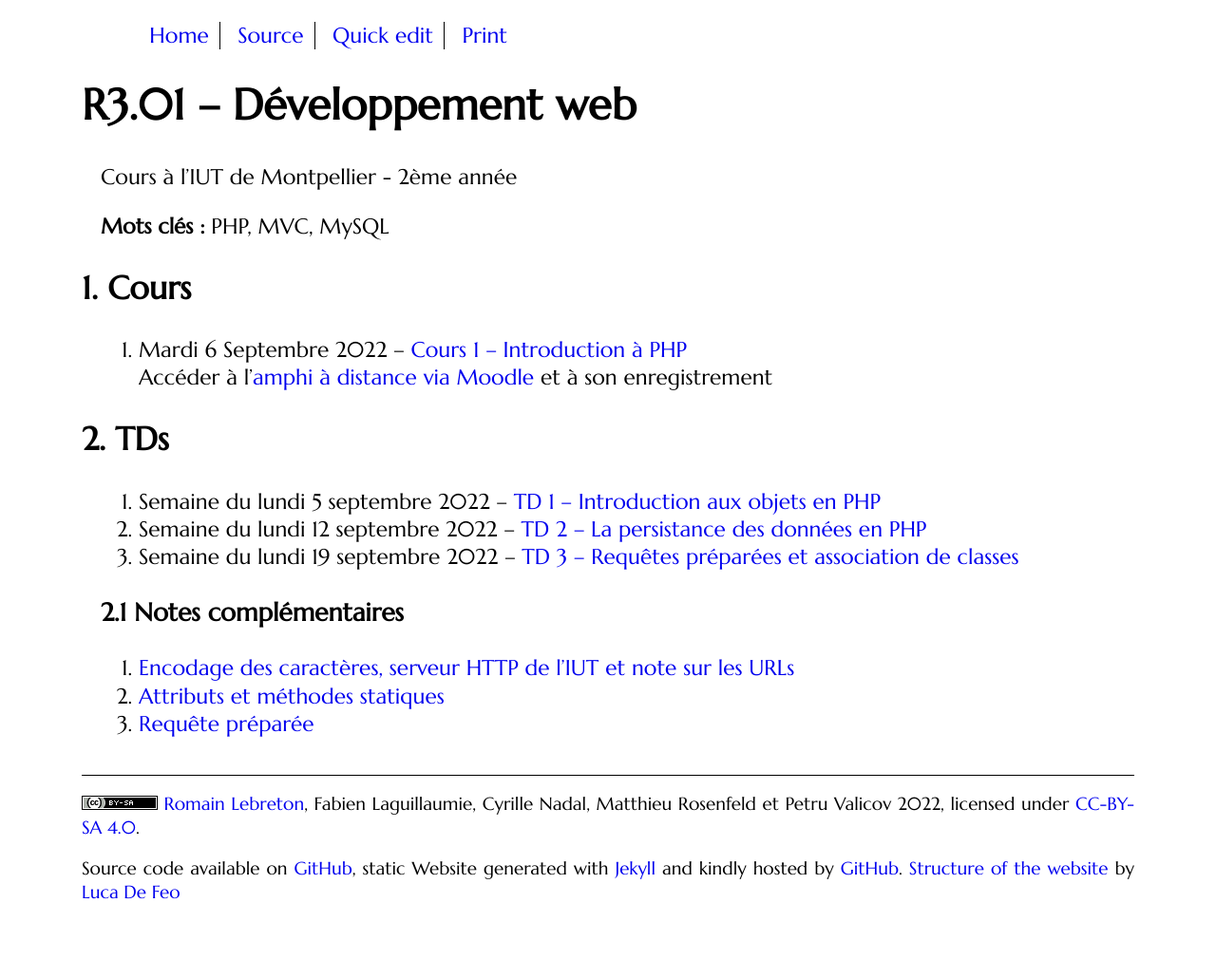
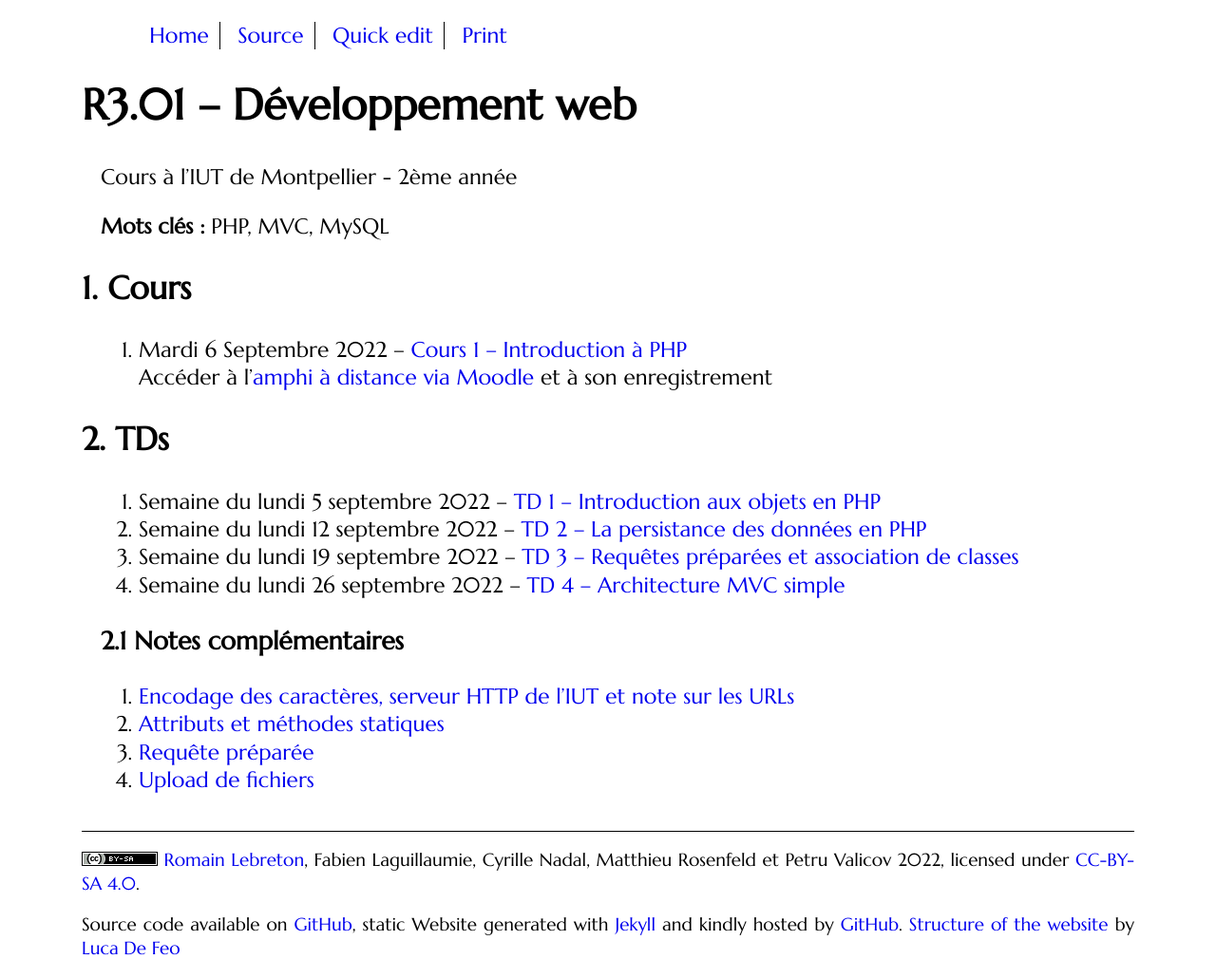
Before and after one commit to romainlebreton/R3.01-DeveloppementWeb, a Jekyll site: the page built from index.md, in a window 1280 px wide. Shown: the whole page at 95% size. Built offline with Jekyll 4.4.1, drawn with Linux system fonts in a browser that asks for light colours; some web fonts are replaced; before the commit the page ends 971 px from its top, so only the background shows below that.

Commit message:
Semaine 4

```diff
--- a/index.md
+++ b/index.md
@@ -19,9 +19,9 @@ Cours à l'IUT de Montpellier - 2ème année
 1. Semaine du lundi 5 septembre 2022 -- [TD 1 -- Introduction aux objets en PHP](tutorials/tutorial1.html)
 1. Semaine du lundi 12 septembre 2022 -- [TD 2 -- La persistance des données en PHP](tutorials/tutorial2.html)
 1. Semaine du lundi 19 septembre 2022 -- [TD 3 -- Requêtes préparées et association de classes](tutorials/tutorial3.html)
+1. Semaine du lundi 26 septembre 2022 --  [TD 4 -- Architecture MVC simple](tutorials/tutorial4.html)
 
 <!--
-1. Semaine du lundi 26 septembre 2022 --  [TD 4 -- Architecture MVC simple](tutorials/tutorial4.html)
 1. Semaine du lundi 3 octobre 2022 -- [TD 5 -- Architecture MVC avancée 1/2](tutorials/tutorial5.html)
 1. Semaine du lundi 10 octobre 2022 --  [TD 6 -- Architecture MVC avancée 2/2](tutorials/tutorial6.html)
 1. Semaine du lundi 17 octobre 2022 --  Parcours A: Séance SAÉ S3.A.01, autres parcours (B & D): Séance projet
@@ -40,9 +40,9 @@ Cours à l'IUT de Montpellier - 2ème année
 1. [Encodage des caractères, serveur HTTP de l'IUT et note sur les URLs]({{site.baseurl}}/assets/tut1-complement.html)
 2. [Attributs et méthodes statiques]({{site.baseurl}}/assets/tut2-complement.html)
 3. [Requête préparée]({{site.baseurl}}/assets/tut3-complement.html)
+4. [Upload de fichiers]({{site.baseurl}}/assets/tut4-complement.html)
 
 <!--
-4. [Upload de fichiers]({{site.baseurl}}/assets/tut4-complement.html)
 5. [Cookies & sessions]({{site.baseurl}}/assets/tut7-complement.html)
 1. [Syntaxe simple & avancée de PHP 8.1]({{site.baseurl}}/assets/complement1-PHPSyntax.html)
 
```
